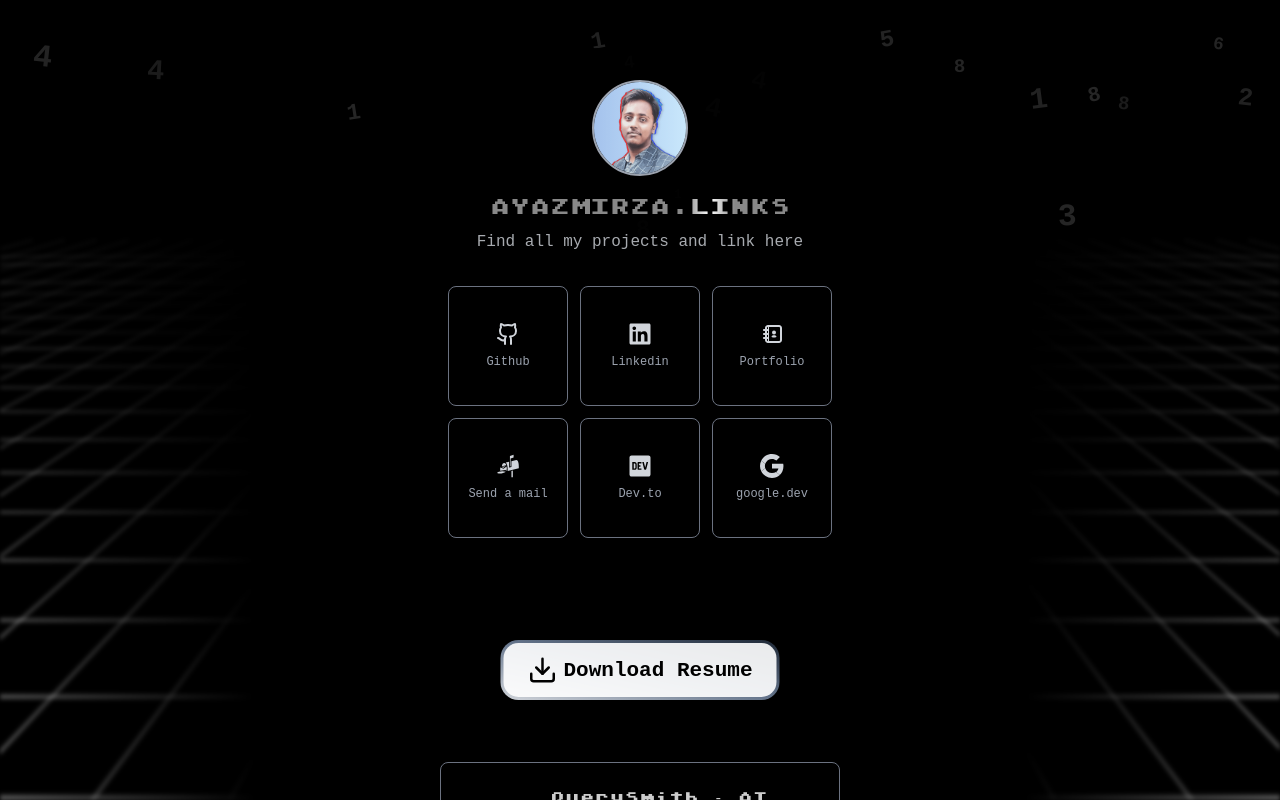
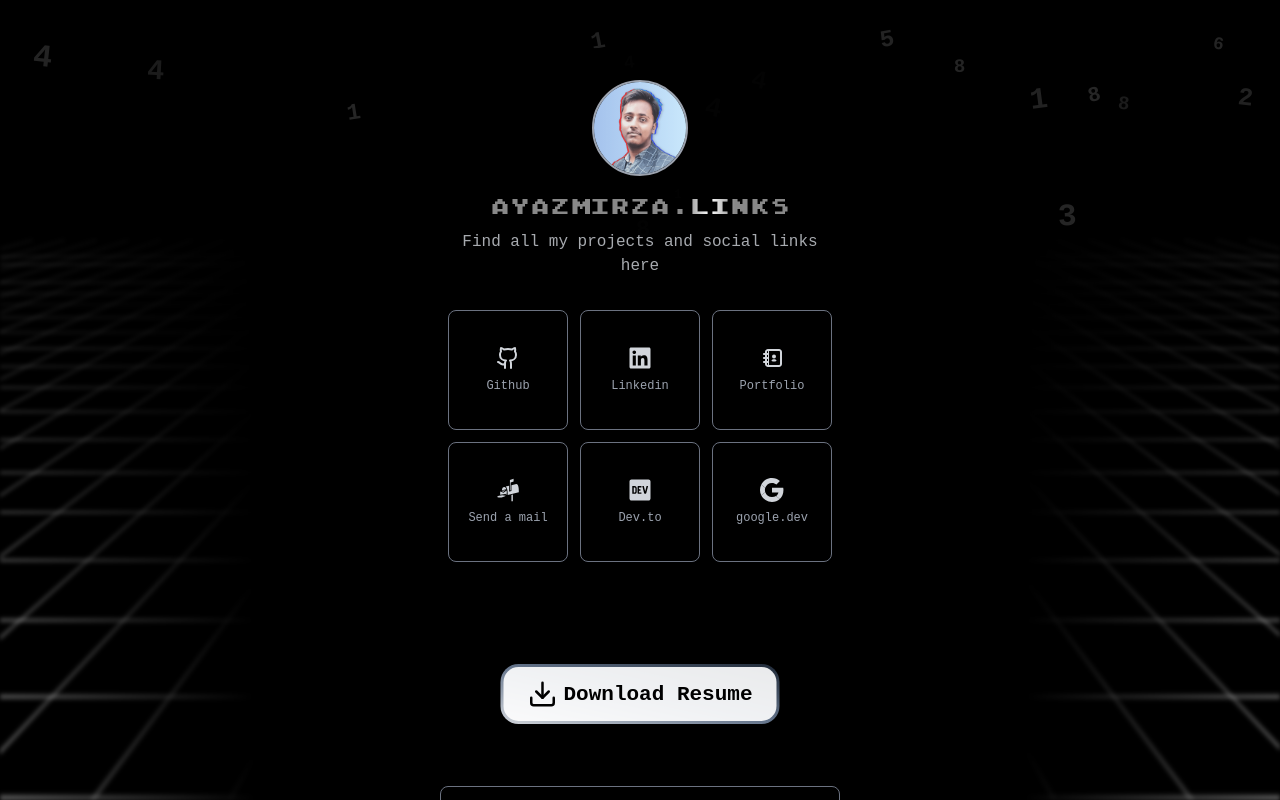
Before and after one commit to ayazmirza54/linkstoayaz, a React (Vite) app: page / in a window 1280 px wide. Shown: the top 800 px of the page. Built offline with nearby package versions, Linux system fonts and the light colour scheme.

Commit message:
Update App.tsx

```diff
--- a/src/App.tsx
+++ b/src/App.tsx
@@ -263,7 +263,7 @@ function App() {
         {/* Name and Bio */}
         <h1 className="text-[20px] mb-2">{glitchText}</h1>
         <p className="text-center mb-8 max-w-sm opacity-80 text-gray-300">
-          {"Find all my projects and link here"}
+          {"Find all my projects and social links here"}
         </p>
 
         {/* Social Links - Bento Box Style */}
```
